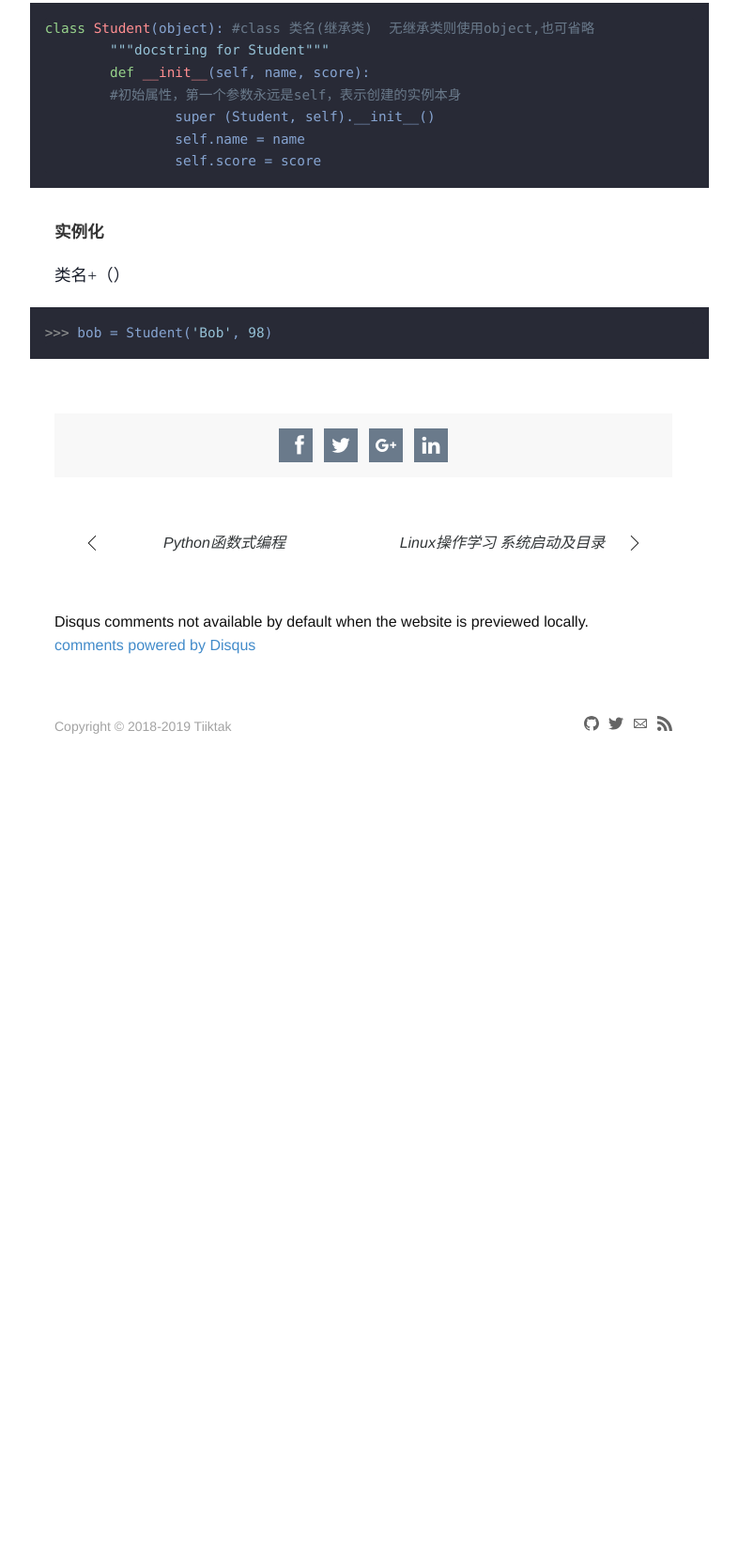
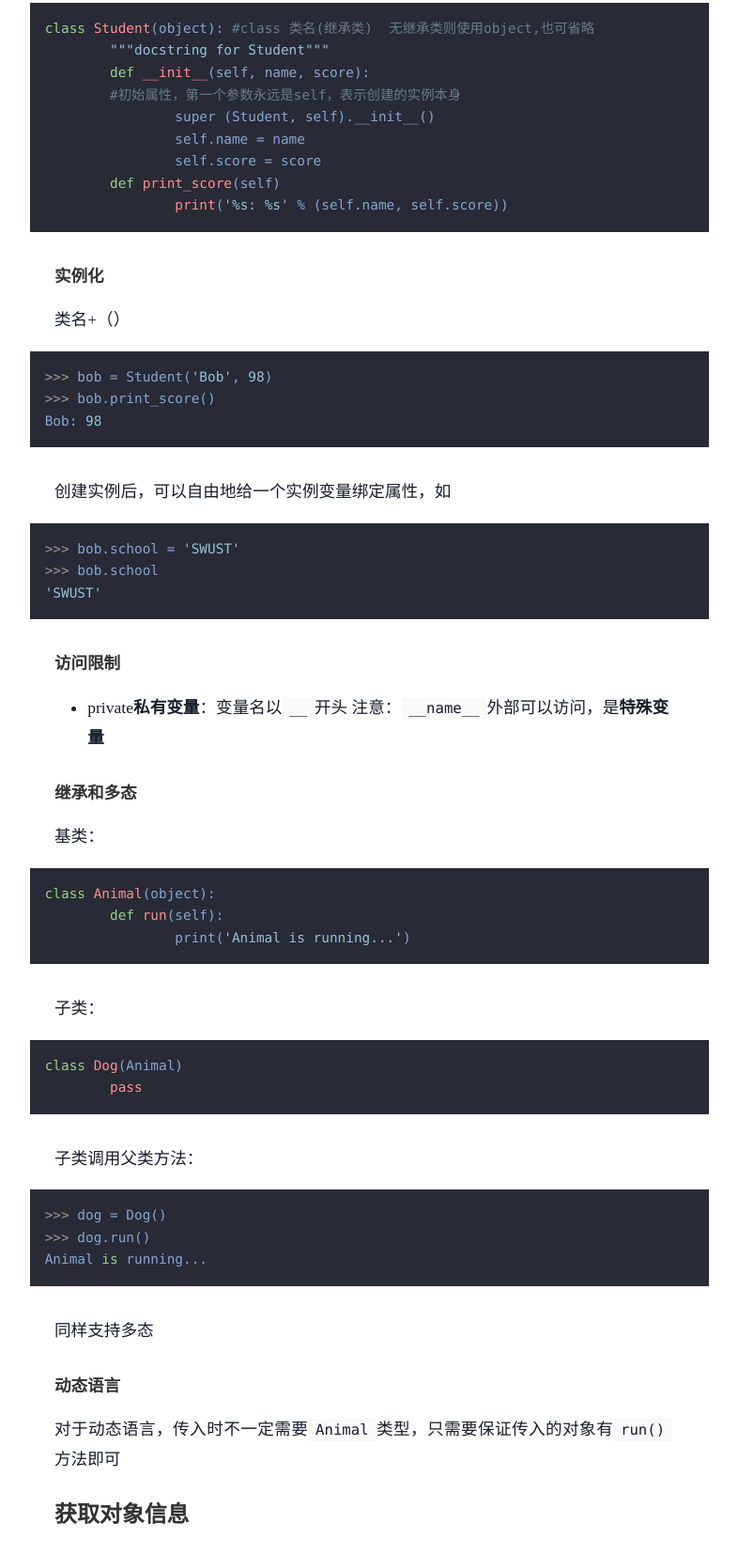
Before and after one commit to Tiiiktak/Tiiiktak.github.io, a plain HTML site: page blog/python面向对象/index.html in a window 1280 px wide. Shown: the part 466-2120 px from the top of the page at 94% size, without its empty margins (253-1039 px from the left). Before the commit the page ends 1311 px from the top, so only its background shows below. Drawn offline with Linux system fonts and the light colour scheme; a script that the page names is missing.

Commit message:
new push

```diff
--- a/blog/python面向对象/index.html
+++ b/blog/python面向对象/index.html
@@ -1199,6 +1199,8 @@ div.main .content .markdown pre, div.main .content .markdown pre code {
 		super (Student, self).__init__()
 		self.name = name
 		self.score = score
+	def print_score(self)
+		print('%s: %s' % (self.name, self.score))
 </code></pre>
 
 <h3 id="实例化">实例化</h3>
@@ -1206,7 +1208,53 @@ div.main .content .markdown pre, div.main .content .markdown pre code {
 <p>类名+（）</p>
 
 <pre><code class="language-python">&gt;&gt;&gt; bob = Student('Bob', 98)
+&gt;&gt;&gt; bob.print_score()
+Bob: 98
 </code></pre>
+
+<p>创建实例后，可以自由地给一个实例变量绑定属性，如</p>
+
+<pre><code class="language-python">&gt;&gt;&gt; bob.school = 'SWUST'
+&gt;&gt;&gt; bob.school
+'SWUST'
+</code></pre>
+
+<h3 id="访问限制">访问限制</h3>
+
+<ul>
+<li>private<strong>私有变量</strong>：变量名以<code>__</code>开头
+注意：<code>__name__</code>外部可以访问，是<strong>特殊变量</strong></li>
+</ul>
+
+<h3 id="继承和多态">继承和多态</h3>
+
+<p>基类：</p>
+
+<pre><code class="language-python">class Animal(object):
+	def run(self):
+		print('Animal is running...')
+</code></pre>
+
+<p>子类：</p>
+
+<pre><code class="language-python">class Dog(Animal)
+	pass
+</code></pre>
+
+<p>子类调用父类方法：</p>
+
+<pre><code class="language-python">&gt;&gt;&gt; dog = Dog()
+&gt;&gt;&gt; dog.run()
+Animal is running...
+</code></pre>
+
+<p>同样支持多态</p>
+
+<h3 id="动态语言">动态语言</h3>
+
+<p>对于动态语言，传入时不一定需要<code>Animal</code>类型，只需要保证传入的对象有<code>run()</code>方法即可</p>
+
+<h2 id="获取对象信息">获取对象信息</h2>
 
 
 
```
Also changed, not shown: blog/index.xml (+5 -3 lines), index.xml (+5 -3 lines).
